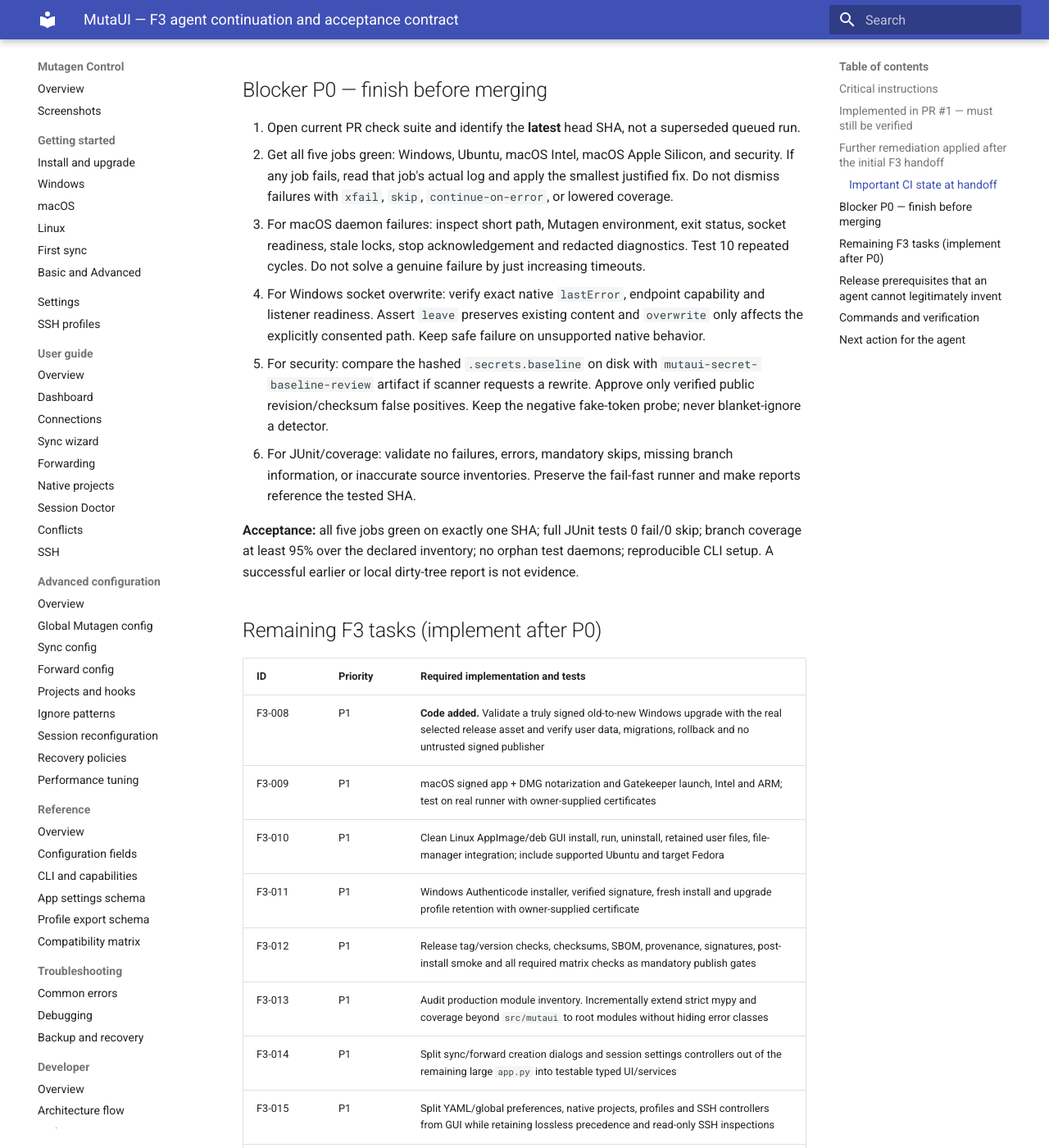
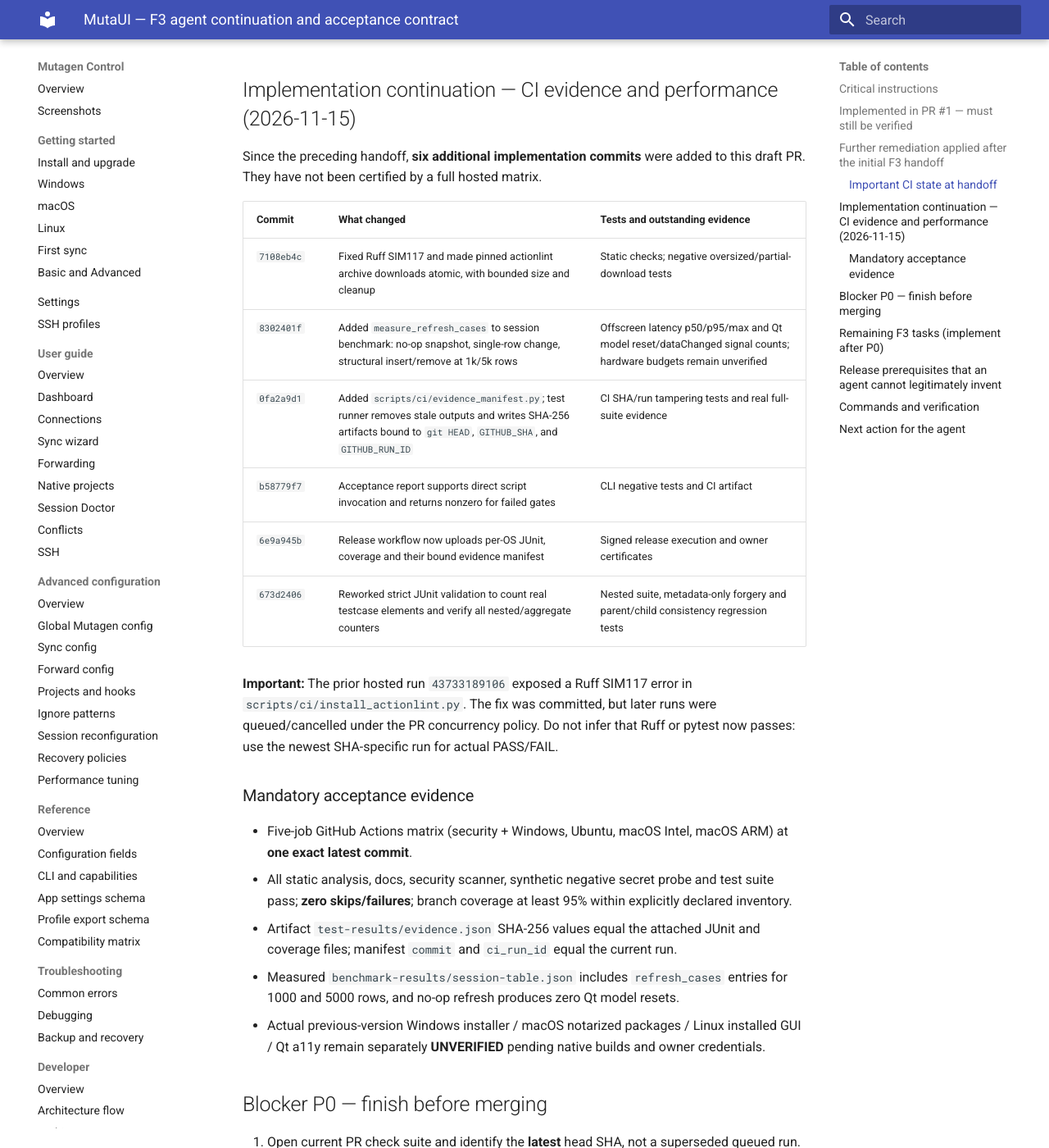
Before and after one commit to Harfusha/MutaUI, an MkDocs documentation site: the page built from docs/audits/F3_AGENT_REMAINING.md, in a window 1280 px wide and 1400 px high, scrolled down 2980 px. Shown: the whole window at 82% size. Built offline with MkDocs 1.6.1 and Material for MkDocs 9.7.7, drawn with Linux system fonts in a browser that asks for light colours.

Commit message:
docs(audit): update handoff with SHA-bound evidence and refresh canary gates

```diff
--- a/docs/audits/F3_AGENT_REMAINING.md
+++ b/docs/audits/F3_AGENT_REMAINING.md
@@ -51,6 +51,29 @@ The following source changes are **committed but await hosted CI evidence**:
 As of the latest source inspection, GitHub Actions had not completed checks for the newest branch commit. GitHub may cancel older PR runs by design. **Do not merge, tag or publish until the exact final head SHA has all five jobs green.** A canceled, queued or stale run is never PASS.
 
 The remaining F3 task table below is an acceptance worklist. Several tasks now have code written; they still require real-OS/signing verification and therefore remain open.
+
+## Implementation continuation — CI evidence and performance (2026-11-15)
+
+Since the preceding handoff, **six additional implementation commits** were added to this draft PR. They have not been certified by a full hosted matrix.
+
+| Commit | What changed | Tests and outstanding evidence |
+| --- | --- | --- |
+| `7108eb4c` | Fixed Ruff SIM117 and made pinned actionlint archive downloads atomic, with bounded size and cleanup | Static checks; negative oversized/partial-download tests |
+| `8302401f` | Added `measure_refresh_cases` to session benchmark: no-op snapshot, single-row change, structural insert/remove at 1k/5k rows | Offscreen latency p50/p95/max and Qt model reset/dataChanged signal counts; hardware budgets remain unverified |
+| `0fa2a9d1` | Added `scripts/ci/evidence_manifest.py`; test runner removes stale outputs and writes SHA-256 artifacts bound to `git HEAD`, `GITHUB_SHA`, and `GITHUB_RUN_ID` | CI SHA/run tampering tests and real full-suite evidence |
+| `b58779f7` | Acceptance report supports direct script invocation and returns nonzero for failed gates | CLI negative tests and CI artifact |
+| `6e9a945b` | Release workflow now uploads per-OS JUnit, coverage and their bound evidence manifest | Signed release execution and owner certificates |
+| `673d2406` | Reworked strict JUnit validation to count real testcase elements and verify all nested/aggregate counters | Nested suite, metadata-only forgery and parent/child consistency regression tests |
+
+**Important:** The prior hosted run `43733189106` exposed a Ruff SIM117 error in `scripts/ci/install_actionlint.py`. The fix was committed, but later runs were queued/cancelled under the PR concurrency policy. Do not infer that Ruff or pytest now passes: use the newest SHA-specific run for actual PASS/FAIL.
+
+### Mandatory acceptance evidence
+
+- Five-job GitHub Actions matrix (security + Windows, Ubuntu, macOS Intel, macOS ARM) at **one exact latest commit**.
+- All static analysis, docs, security scanner, synthetic negative secret probe and test suite pass; **zero skips/failures**; branch coverage at least 95% within explicitly declared inventory.
+- Artifact `test-results/evidence.json` SHA-256 values equal the attached JUnit and coverage files; manifest `commit` and `ci_run_id` equal the current run.
+- Measured `benchmark-results/session-table.json` includes `refresh_cases` entries for 1000 and 5000 rows, and no-op refresh produces zero Qt model resets.
+- Actual previous-version Windows installer / macOS notarized packages / Linux installed GUI / Qt a11y remain separately **UNVERIFIED** pending native builds and owner credentials.
 
 ## Blocker P0 — finish before merging
 
```
